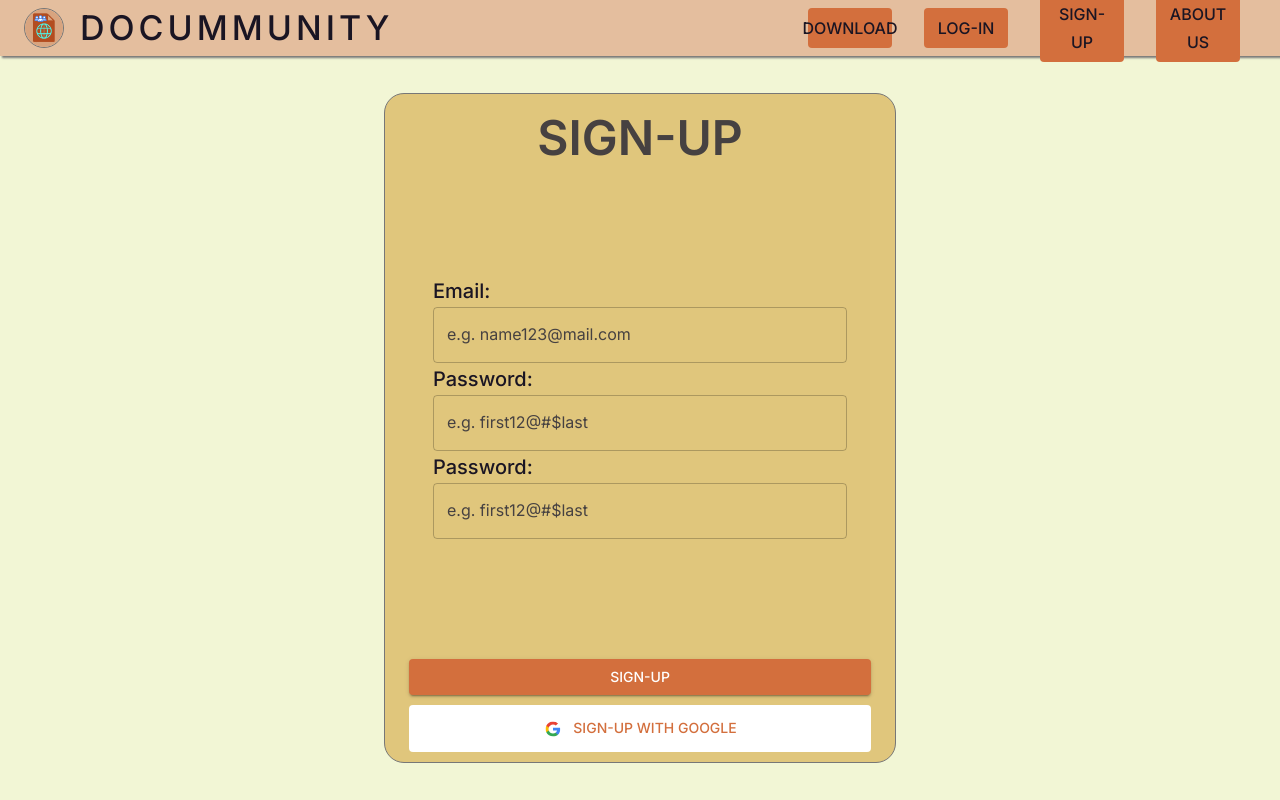
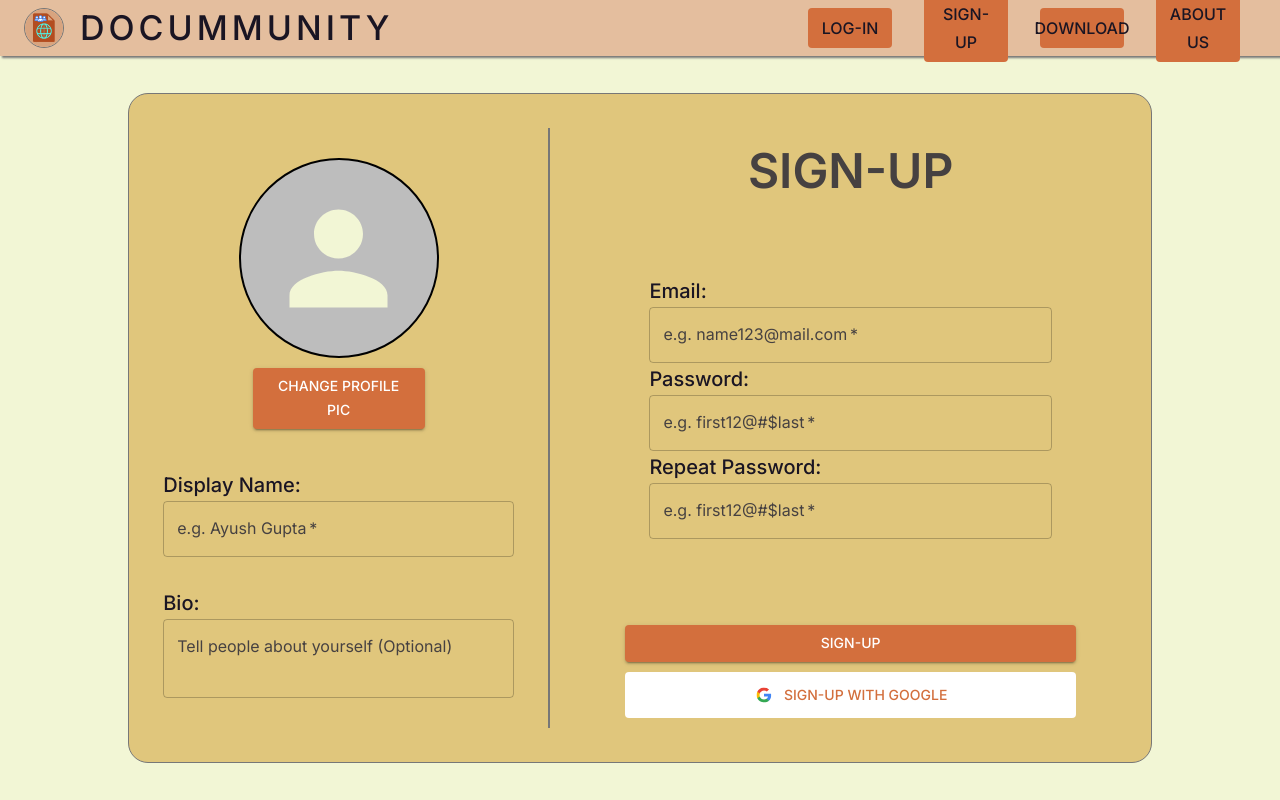
Before and after one commit to AyushGlitchedOut/Docummunity, a React (Vite) app in the folder Frontend/: page /signUp in a window 1280 px wide. Built offline with nearby package versions, Linux system fonts and the light colour scheme; no server answers.

Commit message:
Progress is slow and will be even slower maybe, but never stopped. Started Frontend Work

```diff
--- a/Frontend/src/Components/Navbar.tsx
+++ b/Frontend/src/Components/Navbar.tsx
@@ -105,21 +105,6 @@ function LoggedOutToolBar() {
           margin: 2,
         })}
         onClick={() => {
-          navigator("/download");
-        }}
-      >
-        DOWNLOAD
-      </Button>
-      <Button
-        sx={(theme) => ({
-          cursor: "pointer",
-          backgroundColor: theme.palette.primary.main,
-          color: theme.palette.text.primary,
-          fontSize: "clamp(50%, 100%, 150%)",
-          width: "30%",
-          margin: 2,
-        })}
-        onClick={() => {
           navigator("/login");
         }}
       >
@@ -150,6 +135,22 @@ function LoggedOutToolBar() {
           margin: 2,
         })}
         onClick={() => {
+          navigator("/download");
+        }}
+      >
+        DOWNLOAD
+      </Button>
+
+      <Button
+        sx={(theme) => ({
+          cursor: "pointer",
+          backgroundColor: theme.palette.primary.main,
+          color: theme.palette.text.primary,
+          fontSize: "clamp(50%, 100%, 150%)",
+          width: "30%",
+          margin: 2,
+        })}
+        onClick={() => {
           navigator("about");
         }}
       >
--- a/Frontend/src/Pages/home/SignUp.tsx
+++ b/Frontend/src/Pages/home/SignUp.tsx
@@ -1,27 +1,39 @@
-import { useState } from "react";
+import { useMemo, useRef, useState } from "react";
 import {
   doCreateUserWithEmailAndPassword,
   doSignInWithGoogle,
 } from "../../auth/authFunctions";
 import GoogleIcon from "../../assets/google_logo.svg";
-import { Box, Typography, Container, TextField, Button } from "@mui/material";
+import {
+  Box,
+  Typography,
+  Container,
+  TextField,
+  Button,
+  Divider,
+  Avatar,
+} from "@mui/material";
 import { useNavigate } from "react-router-dom";
+import { auth } from "../../auth/fireBaseConfig";
+import { BACKEND_URL } from "../../consts";
 
 function SignUpPage() {
   const [email, setEmail] = useState<string>("");
   const [password, setPassword] = useState<string>("");
   const [passwordConfirm, setPasswordConfirm] = useState<string>("");
+  const [displayName, setDisplayName] = useState<string>("");
+  const [bio, setBio] = useState<string>("");
+  const [profileImageFile, setProfileImageFile] = useState<File | null>(null);
+
+  const profilePictureURL = useMemo(() => {
+    return profileImageFile ? URL.createObjectURL(profileImageFile) : null;
+  }, [profileImageFile]);
+
+  const hiddenFilePickerRef = useRef<HTMLInputElement>(null);
+
   const navigator = useNavigate();
 
   async function handleSignUp(): Promise<void> {
-    if (!email) {
-      alert("Email Not Found");
-      return;
-    }
-    if (!password || !passwordConfirm) {
-      alert("Password Not Found");
-      return;
-    }
     if (password != passwordConfirm) {
       alert("Passwords dont match");
       return;
@@ -30,10 +42,43 @@ function SignUpPage() {
       alert("Too short password");
       return;
     }
+    if (!displayName) {
+      alert("Please Enter a Display Name");
+      return;
+    }
+
     try {
       const result = await doCreateUserWithEmailAndPassword(email, password);
+      if (!result.user) {
+        return;
+      }
 
-      if (!result.user) {
+      //Creating the Form
+      const form = new FormData();
+      if (profileImageFile) {
+        form.append("PROFILE_PIC", profileImageFile);
+      }
+      form.append("DISPLAY_NAME", displayName);
+      form.append("BIO", bio);
+      form.append("SETTINGS", "{}");
+
+      const token = await auth.currentUser?.getIdToken();
+      if (!token) {
+        alert("Auth Issues");
+        return;
+      }
+
+      const createAccount = await fetch(
+        //DO NOT PUT /CREATE/ or else the address wont work
+        BACKEND_URL + "/user/CREATE",
+        {
+          method: "POST",
+          headers: { Authorization: `Bearer ${token}` },
+          body: form,
+        },
+      );
+      if (!createAccount.ok) {
+        alert("Something Went Wrong");
         return;
       }
       navigator("/home");
@@ -73,19 +118,132 @@ function SignUpPage() {
         <Box
           sx={(theme) => ({
             height: "90%",
-            width: "40%",
+            width: "80%",
             backgroundColor: theme.palette.secondary.main,
             border: `1px solid ${theme.palette.divider}`,
             borderRadius: "20px",
             display: "flex",
             alignItems: "center",
             justifyContent: "space-between",
+            flexDirection: "row",
+            margin: "10px",
+          })}
+        >
+          <Box
+            sx={(theme) => ({
+              width: "40%",
+              margin: "1%",
+              height: "90%",
+              display: "flex",
+              alignItems: "center",
+              justifyContent: "space-evenly",
               flexDirection: "column",
-            margin: "10px",
+            })}
+          >
+            <Container
+              sx={(theme) => ({
+                width: "60%",
+                aspectRatio: 1,
+                display: "flex",
+                alignItems: "center",
+                justifyContent: "space-between",
+                flexDirection: "column",
+              })}
+            >
+              <Avatar
+                src={profilePictureURL ?? undefined}
+                sx={(theme) => ({
+                  height: 200,
+                  width: 200,
+                  aspectRatio: 1,
+                  border: "2px solid black",
+                })}
+                onClick={() => hiddenFilePickerRef.current?.click()}
+              />
+              <Button
+                variant="contained"
+                sx={(theme) => ({ margin: "5%" })}
+                onClick={() => hiddenFilePickerRef.current?.click()}
+              >
+                Change Profile Pic
+              </Button>
+
+              {/* Hidden Input for Allowing File selection */}
+              <input
+                hidden
+                ref={hiddenFilePickerRef}
+                type="file"
+                accept="image/*"
+                onChange={(event) => {
+                  const selectedFile = event.target.files?.[0];
+
+                  if (selectedFile) {
+                    setProfileImageFile(selectedFile);
+                  }
+                }}
+              />
+            </Container>
+            <Container>
+              <label htmlFor="display_name">
+                <Typography variant="h6">Display Name:</Typography>
+              </label>
+              <TextField
+                required
+                id="display_name"
+                label="e.g. Ayush Gupta"
+                variant="outlined"
+                sx={{}}
+                fullWidth
+                color="primary"
+                value={displayName}
+                onChange={(event) => {
+                  setDisplayName(event.target.value);
+                }}
+              />
+            </Container>
+            <Container>
+              <label htmlFor="bio">
+                <Typography variant="h6">Bio:</Typography>
+              </label>
+              <TextField
+                id="bio"
+                label="Tell people about yourself (Optional)"
+                variant="outlined"
+                sx={{}}
+                fullWidth
+                color="primary"
+                multiline
+                minRows={2}
+                maxRows={4}
+                value={bio}
+                onChange={(event) => {
+                  setBio(event.target.value);
+                }}
+              />
+            </Container>
+          </Box>
+          <Divider
+            sx={(theme) => ({
+              backgroundColor: theme.palette.divider,
+              width: "0.2%",
+              height: "90%",
+            })}
+          />
+
+          <Box
+            sx={(theme) => ({
+              height: "90%",
+              width: "50%",
+              margin: "5%",
+              display: "flex",
+              alignItems: "center",
+              justifyContent: "space-between",
+              flexDirection: "column",
             })}
           >
             <Typography
               variant="h3"
+              align="center"
               sx={(theme) => ({
                 fontWeight: 600,
                 color: theme.palette.text.secondary,
@@ -100,6 +258,7 @@ function SignUpPage() {
                   <Typography variant="h6">Email:</Typography>
                 </label>
                 <TextField
+                  required
                   id="email-input"
                   label="e.g. name123@mail.com"
                   variant="outlined"
@@ -117,6 +276,7 @@ function SignUpPage() {
                   <Typography variant="h6">Password:</Typography>
                 </label>
                 <TextField
+                  required
                   type="password"
                   id="password-input"
                   label="e.g. first12@#$last"
@@ -132,9 +292,10 @@ function SignUpPage() {
               </Container>
               <Container>
                 <label htmlFor="password-confirm-input">
-                <Typography variant="h6">Password:</Typography>
+                  <Typography variant="h6">Repeat Password:</Typography>
                 </label>
                 <TextField
+                  required
                   type="password"
                   id="password-confirm-input"
                   label="e.g. first12@#$last"
@@ -176,6 +337,7 @@ function SignUpPage() {
             </Container>
           </Box>
         </Box>
+      </Box>
     </form>
   );
 }
--- /dev/null
+++ b/Frontend/src/consts.ts
@@ -0,0 +1 @@
+export const BACKEND_URL = "http://localhost:8080/api";
```
Also changed, not shown: Frontend/src/models/models.ts (added, +7 -0 lines), 1 other file (tests, documents, lock files or other folders). Lines whose indentation alone changed are shown as unchanged.
